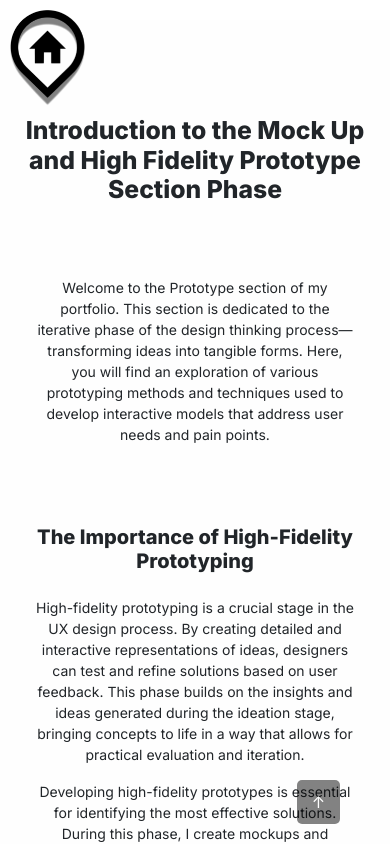
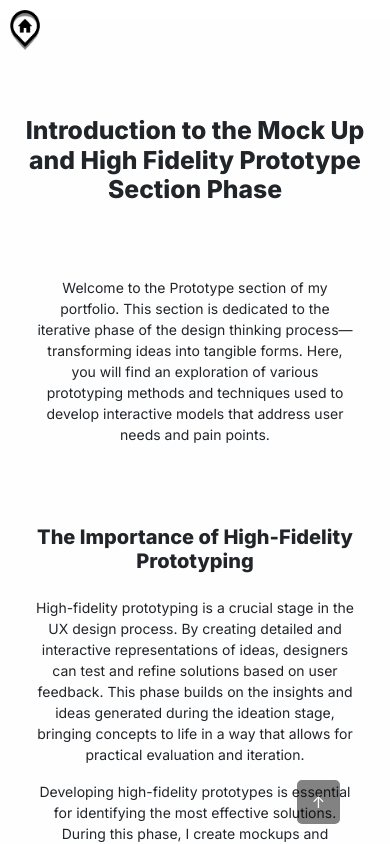
Before and after one commit to MariolaH/Design-Portfolio, a Next.js app: page /WisconsinBucketListBook/HiFi in a window 390 px wide. Shown: the top 844 px of the page. Built offline with nearby package versions, Linux system fonts and the light colour scheme.

Commit message:
Homepage button updated

```diff
--- a/src/app/styles/global.css
+++ b/src/app/styles/global.css
@@ -916,3 +916,20 @@ section {
 .progress-bar {
   transition: width 0.25s ease;
 }
+
+/* home button on pages */
+
+
+@media (max-width: 768px) {
+  #home-button {
+    width: 40px; /* Adjust size for mobile */
+    height: 50px; /* Keep aspect ratio */
+  }
+}
+
+@media (max-width: 576px) {
+  #home-button {
+    width: 30px; /* Even smaller for extra small screens */
+    height: 40px;
+  }
+}
```
